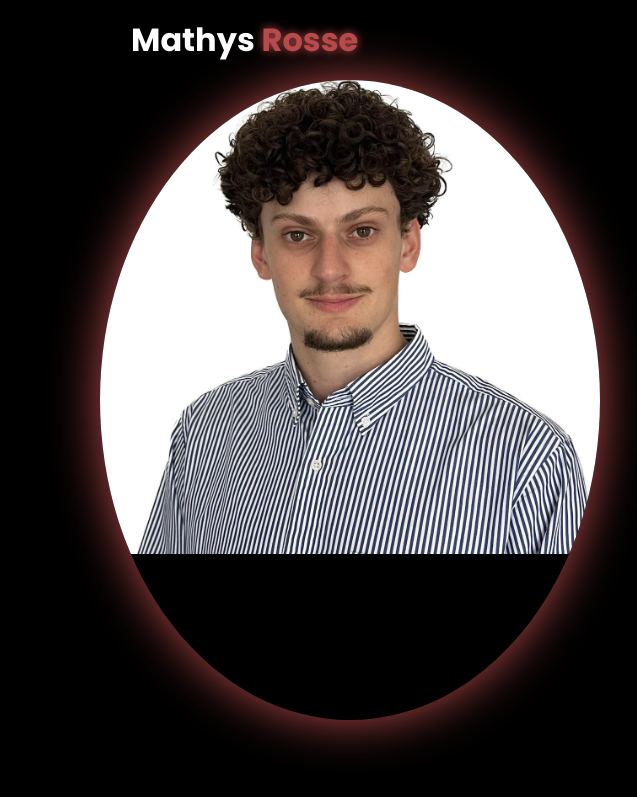
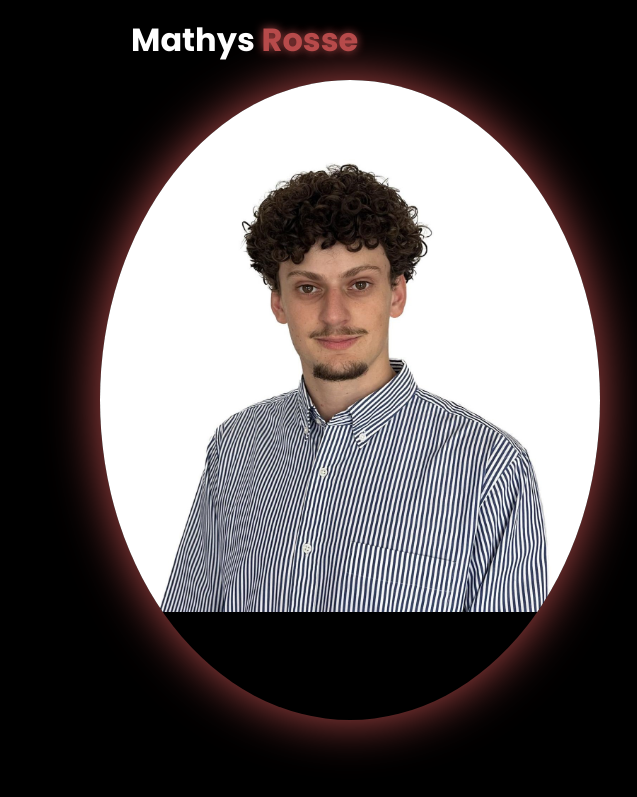
Before and after one commit to zymasss/rosse-mathys.github.io, a plain HTML site: page index.html in a window 1280 px wide. Shown: the top 797 px of the page, 0-637 px from the left. Drawn offline with nearby package versions, Linux system fonts and the light colour scheme.

Commit message:
i prefere this pic

```diff
--- a/index.html
+++ b/index.html
@@ -39,7 +39,7 @@
   <section>
       <div class="main-container">
           <div class="image"  data-aos="zoom-in" data-aos-duration="2500">
-              <img src="moidetoure.jpg" alt="">
+              <img src="moidetoure30.jpg" alt="">
           </div>
           <div class="content">
               <h1 data-aos="fade-left" data-aos="fade-left" data-aos-duration="1100" data-aos-delay="700" >Hey I'm <span>Mathys</span></h1>
```
